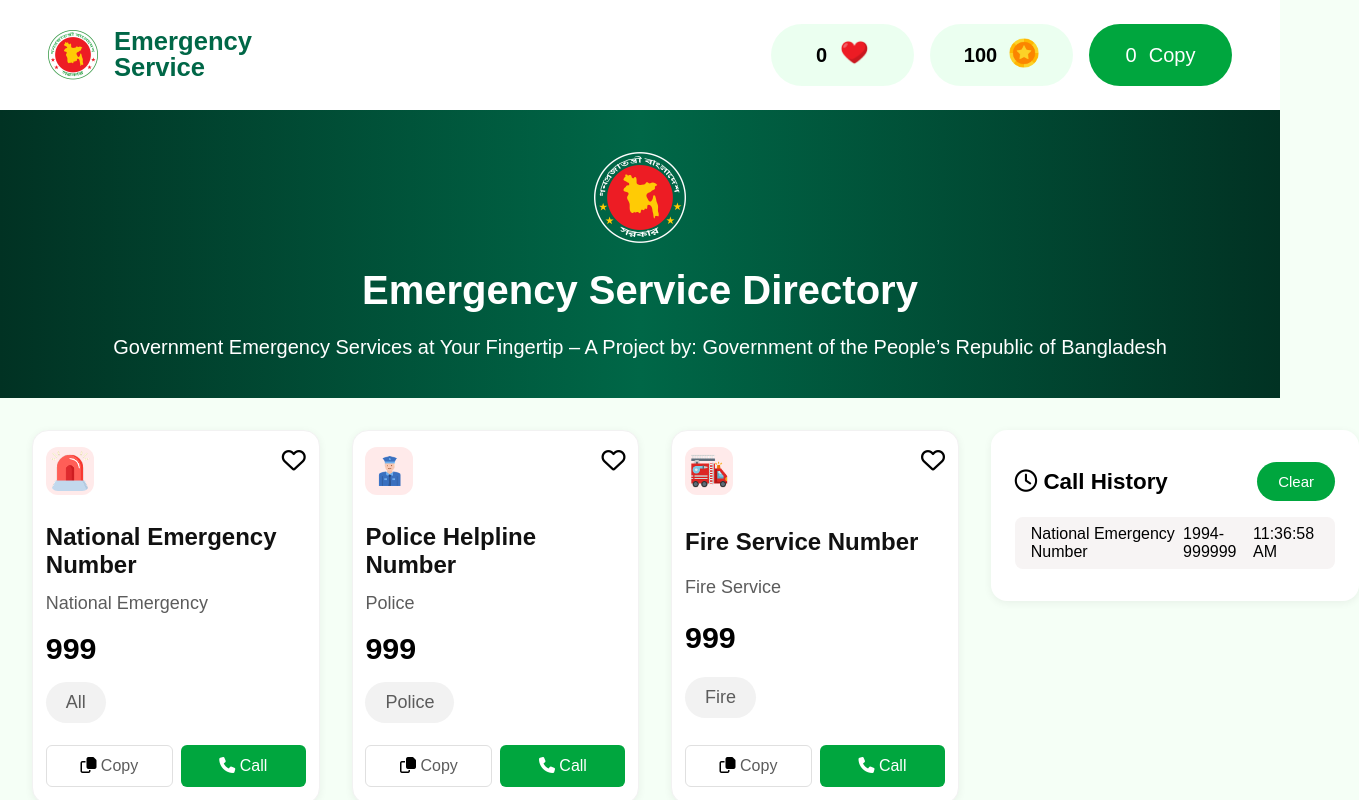
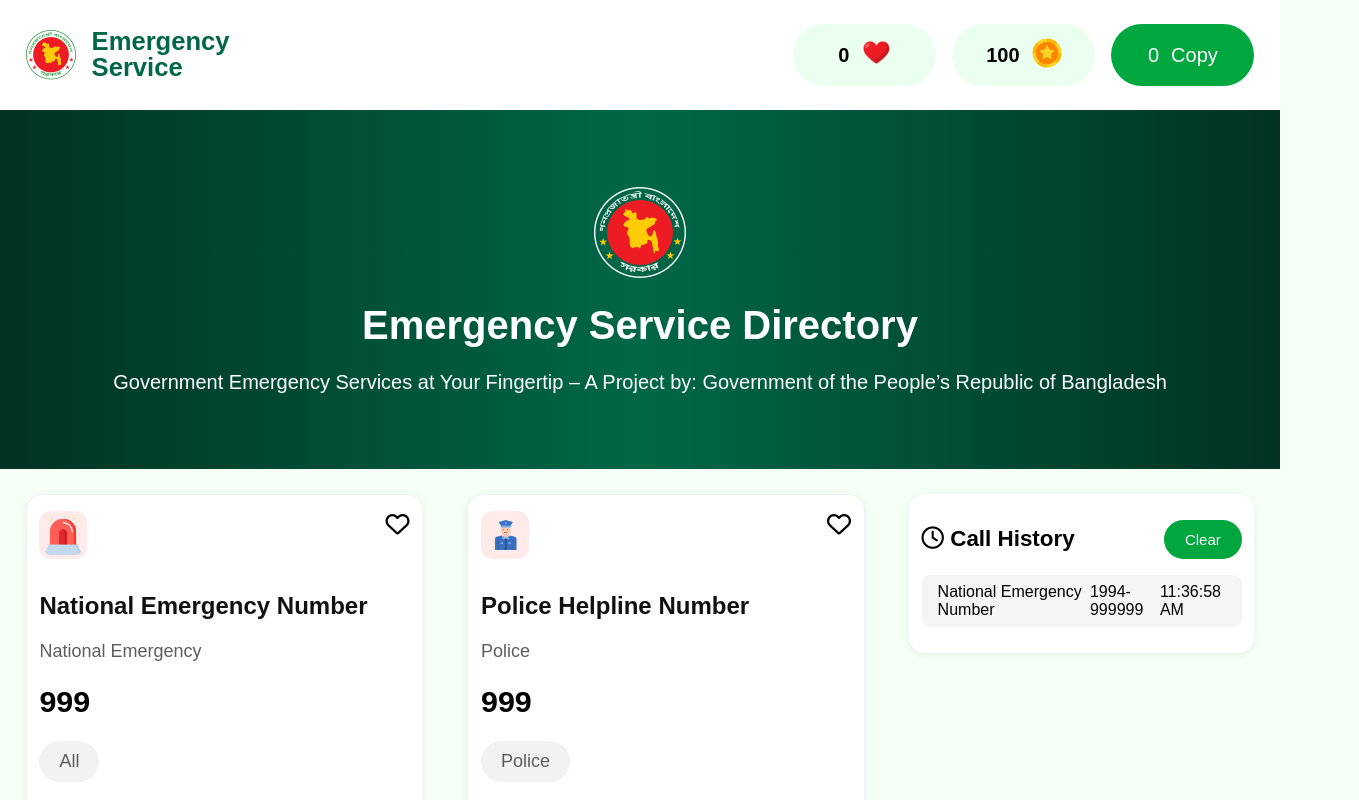
Before and after one commit to Eshrat48/B12-A5-Emergency-Hotline, a plain HTML site: page index.html in a window 1280 px wide. Shown: the top 800 px of the page, 1359 px wide, since content can reach past the window. Drawn offline with Linux system fonts and the light colour scheme; a web font is replaced by a local one.

Commit message:
Responsive for Tablets Added

```diff
--- a/style/style.css
+++ b/style/style.css
@@ -9,14 +9,21 @@ body {
   background: rgba(245, 255, 246, 1);
 }
 
+.main-container,
+.navbar,
+.hero-section {
+  max-width: 100vw;
+  margin: 0 auto;
+  width: 100%;
+  box-sizing: border-box;
+}
+
 /* Navbar Style */
 .navbar {
   display: flex;
-  margin: 0 auto;
-  max-width: 1920px;
   justify-content: space-between;
   align-items: center;
-  padding: 1.5rem 3rem;
+  padding: 1.5rem 2vw;   /* Use vw for flexible horizontal padding */
   background-color: white;
   width: 100%;
   box-sizing: border-box;
@@ -81,17 +88,15 @@ body {
 
 /* Hero Section Style */
 .hero-section {
-  max-width: 1920px;
-  margin: 0 auto;
   width: 100%;
-  height: 239px;
+  min-height: 220px;
   display: flex;
   justify-content: center;
   align-items: center;
   text-align: center;
   background: linear-gradient(to right, #013223 0%, #006747 50%, #013223 100%);
   color: white;
-  padding: 9rem;
+  padding: 6vw 2vw;      /* Use vw for flexible padding */
   box-sizing: border-box;
 }
 
@@ -132,37 +137,38 @@ body {
 /* Emergency Hotline & History Section Style */
 .hotline-history-section {
   display: flex;
-  gap: 2rem;
-  padding: 2rem 2rem;
+  gap: 2vw;
+  padding: 2vw;
   background: rgba(245, 255, 246, 1);
   box-sizing: border-box;
   width: 100%;
-  min-height: 900px;
+  min-height: 600px;
   align-items: flex-start;
 }
 
 .hotline-cards {
   display: grid;
-  grid-template-columns: repeat(3, 1fr);
-  gap: 2rem;
+  grid-template-columns: repeat(auto-fit, minmax(320px, 1fr));
+  gap: 2vw;
   flex: 3;
+  width: 100%;
 }
 
 .hotline-card {
+  min-width: 260px;
+  max-width: 370px;
+  width: 100%;
+  height: 340px;
+  display: flex;
+  flex-direction: column;
+  justify-content: space-between;
   background: white;
   border-radius: 16px;
   box-shadow: 0 2px 8px rgba(0,0,0,0.06);
-  padding: 1rem 0.8rem;
-  display: flex;
-  flex-direction: column;
-  justify-content: space-between;
+  padding: 1rem 1vw;
   gap: 0.5rem;
-  min-width: 260px;
-  max-width: 370px;
-  height: 340px;
+  border: 1px solid #f2f2f2;
   transition: box-shadow 0.2s;
-  border: 1px solid #f2f2f2;
-
 }
 
 .hotline-card:hover {
@@ -273,7 +279,7 @@ body {
   background: #fff;
   border-radius: 16px;
   box-shadow: 0 2px 8px rgba(0,0,0,0.06);
-  padding: 2rem 1.5rem;
+  padding: 2vw 1vw;
   min-width: 320px;
   max-width: 350px;
   width: 350px;
@@ -509,3 +515,21 @@ body {
     border-radius: 6px;
   }
 }
+
+/* Responsive for tablets */
+@media (max-width: 900px) {
+  .hotline-history-section {
+    flex-direction: column;
+    gap: 2vw;
+    padding: 2vw 1vw;
+  }
+  .hotline-cards {
+    grid-template-columns: 1fr;
+  }
+  .history-section {
+    max-width: 100vw;
+    min-width: unset;
+    width: 100%;
+    margin-bottom: 2vw;
+  }
+}
```
